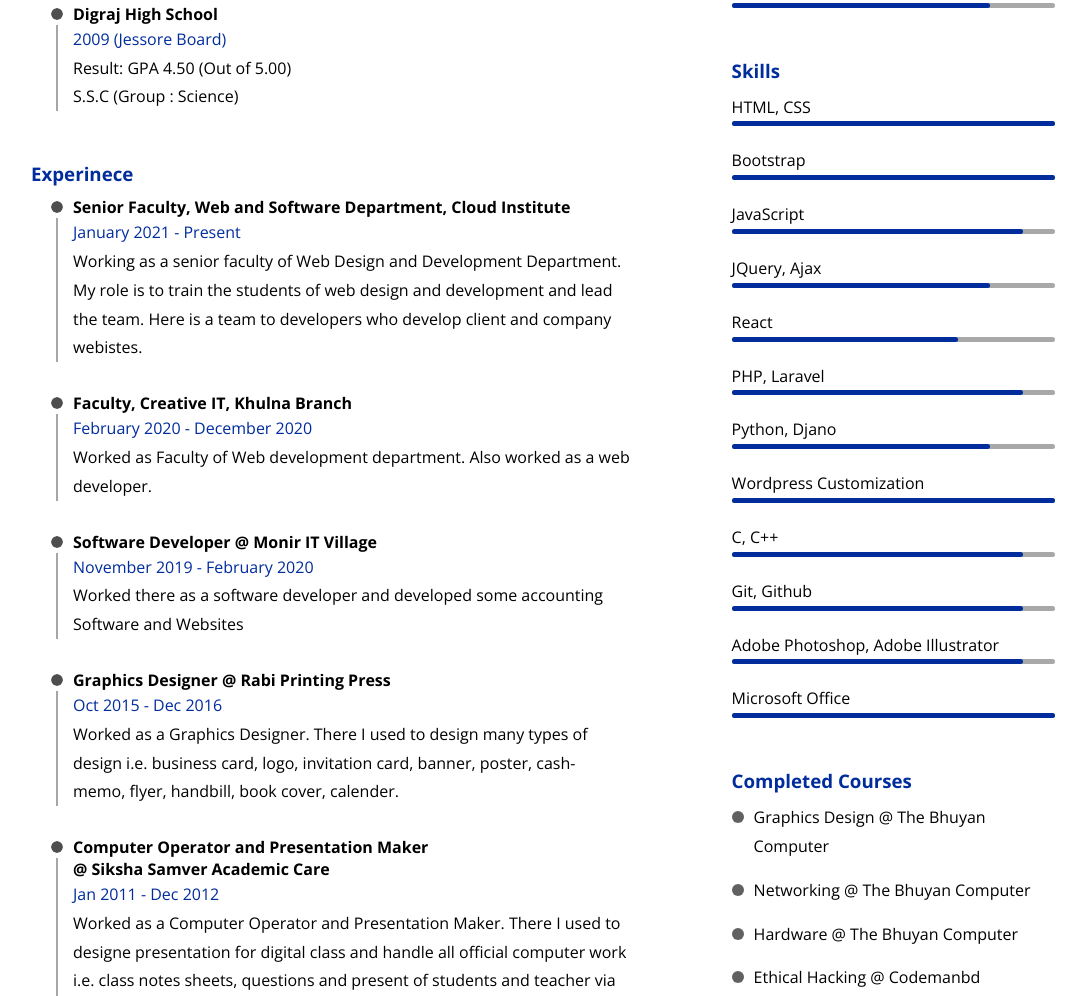
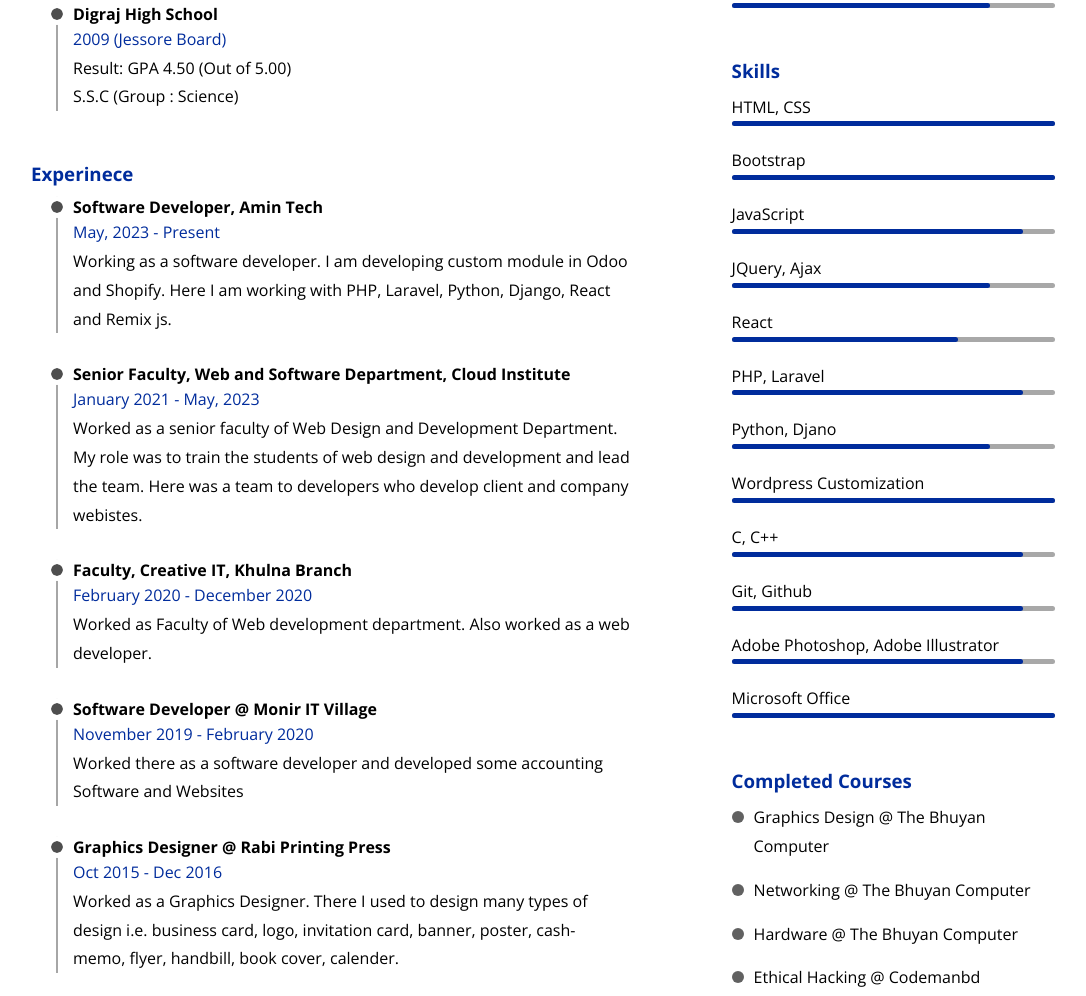
Before and after one commit to mr-sabya/mr-sabya, a plain HTML site: page index.html in a window 1280 px wide. Shown: the part 831-1827 px from the top of the page, without its empty margins (97-1183 px from the left). Drawn offline with nearby package versions, Linux system fonts and the light colour scheme.

Commit message:
Update index.html

```diff
--- a/index.html
+++ b/index.html
@@ -95,10 +95,23 @@
                             <div class="bar"></div>
                         </div>
                         <div class="text">
+                            <h4>Software Developer, Amin Tech</h4>
+                            <p class="year">May, 2023 - Present</p>
+                            <p>Working as a software developer. I am developing custom module in Odoo and Shopify.
+                                Here I am working with PHP, Laravel, Python, Django, React and Remix js.</p>
+                        </div>
+                    </div>
+
+                    <div class="item">
+                        <div class="dot">
+                            <div class="circle"></div>
+                            <div class="bar"></div>
+                        </div>
+                        <div class="text">
                             <h4>Senior Faculty, Web and Software Department, Cloud Institute</h4>
-                            <p class="year">January 2021 - Present</p>
-                            <p>Working as a senior faculty of Web Design and Development Department. My role is to train
-                                the students of web design and development and lead the team. Here is a team to
+                            <p class="year">January 2021 - May, 2023</p>
+                            <p>Worked as a senior faculty of Web Design and Development Department. My role was to train
+                                the students of web design and development and lead the team. Here was a team to
                                 developers who develop client and company webistes.</p>
                         </div>
                     </div>
```
